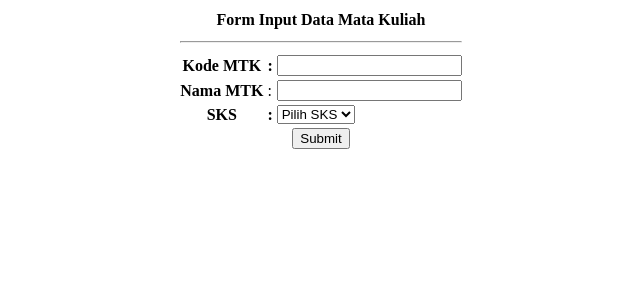
After one commit to abdullohbahar/pustaka-booking, a CodeIgniter app: page /pustaka-booking/matakuliah in a window 1280 px wide. The commit adds this page. Shown: the top 300 px of the page, without its empty margins (317-957 px from the left). Run offline with CodeIgniter, Linux system fonts and the light colour scheme.

Commit message:
membuat form validasi matakuliah

```diff
--- a/application/config/autoload.php
+++ b/application/config/autoload.php
@@ -58,7 +58,7 @@ $autoload['packages'] = array();
 |
 |	$autoload['libraries'] = array('user_agent' => 'ua');
 */
-$autoload['libraries'] = array();
+$autoload['libraries'] = array('form_validation');
 
 /*
 | -------------------------------------------------------------------
@@ -89,7 +89,7 @@ $autoload['drivers'] = array();
 |
 |	$autoload['helper'] = array('url', 'file');
 */
-$autoload['helper'] = array('url','file');
+$autoload['helper'] = array('url','file','form');
 
 /*
 | -------------------------------------------------------------------
--- /dev/null
+++ b/application/controllers/Matakuliah.php
@@ -0,0 +1,40 @@
+<?php
+defined('BASEPATH') OR exit('No direct script access allowed');
+
+class Matakuliah extends CI_Controller {
+
+	public function index()
+	{
+		$this->load->view('view-form-matakuliah.php');
+	}
+
+    public function cetak()
+    {
+        $this->form_validation->set_rules('kode', 'Kode Matakuliah', 'required|min_length[3]',[
+            'required' => 'Kode Matakuliah Harus Diisi',
+            'min_length' => 'Kode Matakuliah Minimal 3 Karakter'
+        ]);
+
+        $this->form_validation->set_rules('nama', 'Nama Matakuliah', 'required|min_length[3]', [
+            'required' => 'Nama Matakuliah Harus Diisi',
+            'min_length' => 'Nama Matakuliah Minimal 3 Karakter'
+        ]);
+
+        $this->form_validation->set_rules('sks', 'SKS Wajib Dipilih', 'required', [
+            'required' => 'SKS Wajib Dipilih Harus Diisi'
+        ]);
+
+        if($this->form_validation->run() == false){
+            $this->load->view('view-form-matakuliah');
+        }else{
+            $data = [
+                'kode' => $this->input->post('kode'),
+                'nama' => $this->input->post('nama'),
+                'sks' => $this->input->post('sks'),
+            ];
+
+            $this->load->view('view-data-matakuliah', $data);
+        }
+
+    }
+}
--- /dev/null
+++ b/application/views/view-form-matakuliah.php
@@ -0,0 +1,68 @@
+<!DOCTYPE html>
+<html lang="en">
+<head>
+    <meta charset="UTF-8">
+    <meta http-equiv="X-UA-Compatible" content="IE=edge">
+    <meta name="viewport" content="width=device-width, initial-scale=1.0">
+    <title>Form Input Matakuliah</title>
+</head>
+<body>
+    <center>
+
+        <form action="<?= base_url('matakuliah/cetak') ?>" method="POST">
+            <table>
+                <tr>
+                    <th colspan="3">
+                        Form Input Data Mata Kuliah
+                    </th>
+                </tr>
+                <tr>
+                    <td colspan="3">
+                        <hr>
+                    </td>
+                </tr>
+                <tr>
+                    <th>Kode MTK</th>
+                    <th>:</th>
+                    <td>
+                        <input type="text" name="kode" id="kode" value="<?= set_value('kode') ?>">
+                    </td>
+                    <td>
+                        <?= form_error('kode') ?>
+                    </td>
+                </tr>
+                <tr>
+                    <th>Nama MTK</th>
+                    <td>:</td>
+                    <td>
+                        <input type="text" name="nama" id="nama" value="<?= set_value('nama') ?>">
+                    </td>
+                    <td>
+                        <?= form_error('nama') ?>
+                    </td>
+                </tr>
+                <tr>
+                    <th>SKS</th>
+                    <th>:</th>
+                    <td>
+                        <select name="sks" id="sks">
+                            <option value="">Pilih SKS</option>
+                            <option value="2">2</option>
+                            <option value="3">3</option>
+                            <option value="4">4</option>
+                        </select>
+                    </td>
+                    <td>
+                        <?= form_error('sks') ?>
+                    </td>
+                </tr>
+                <tr>
+                    <td colspan="3" align="center">
+                        <input type="submit" value="Submit">
+                    </td>
+                </tr>
+            </table>
+        </form>
+    </center>
+</body>
+</html>
```
Also changed, not shown: application/views/view-data-matakuliah.php (added, +53 -0 lines), application/views/Rental-Buku/v_footer.php (line endings or trailing spaces).
